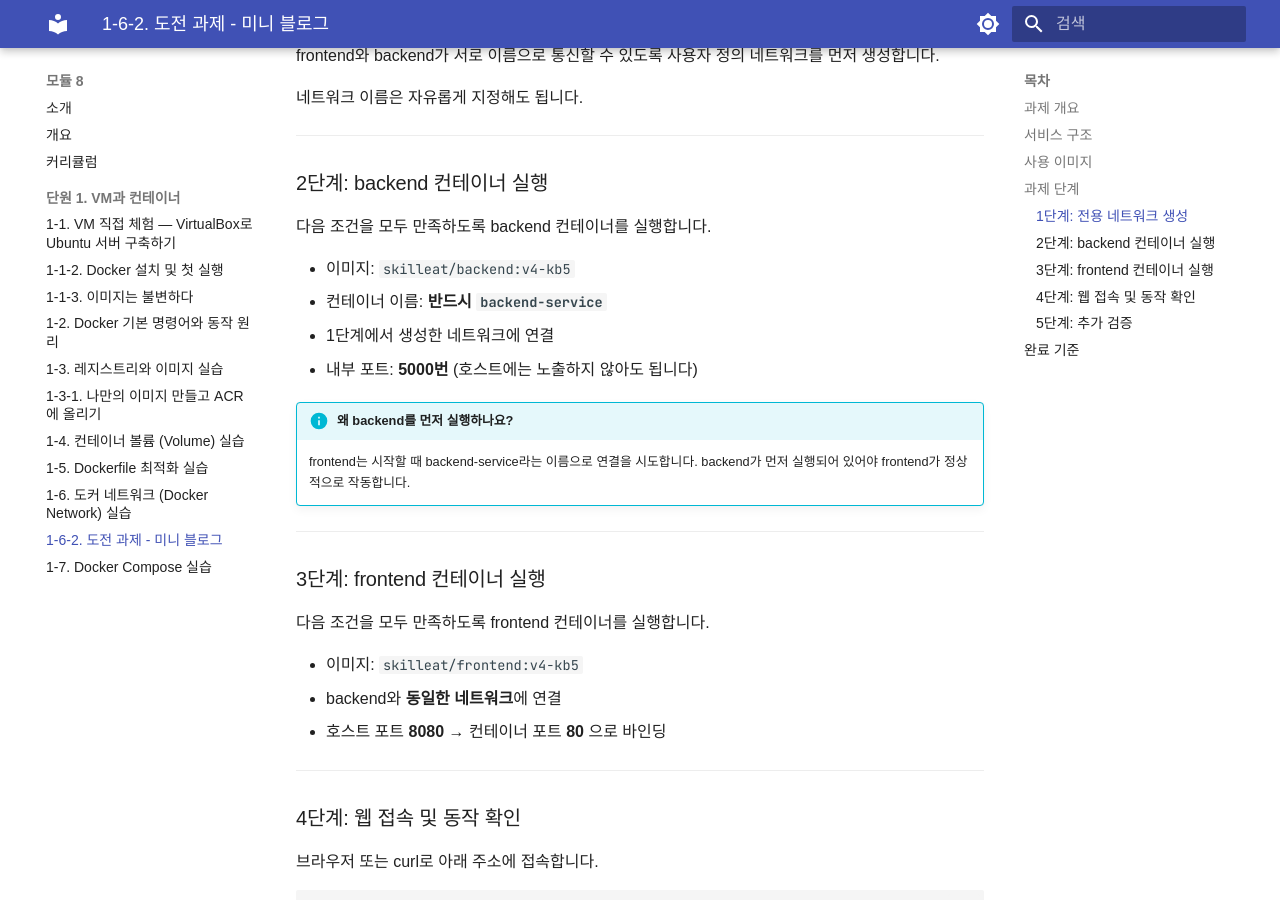
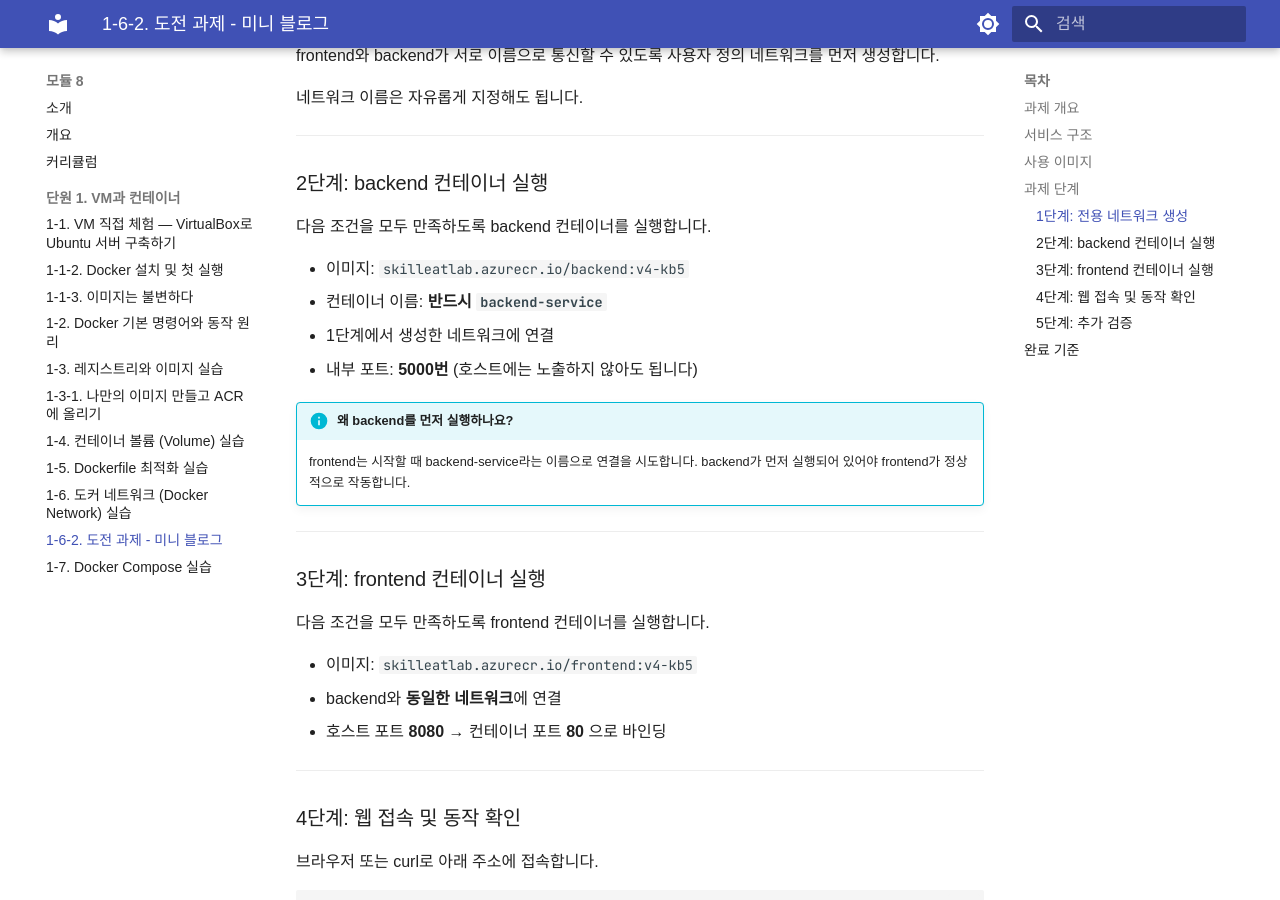
Before and after one commit to skilleat-labs/docker-k8s-labs, an MkDocs documentation site: the page built from docs/modules/module8/1-6-2.md, in a window 1280 px wide and 900 px high, scrolled down 1167 px. Built offline with MkDocs 1.6.1 and Material for MkDocs 9.7.7, drawn with Linux system fonts in a browser that asks for light colours; some web fonts are replaced.

Commit message:
1-6-2: 2·3단계 이미지 주소 ACR로 통일
Co-Authored-By: Claude Sonnet 4.6 <noreply@anthropic.com>

```diff
--- a/docs/modules/module8/1-6-2.md
+++ b/docs/modules/module8/1-6-2.md
@@ -49,7 +49,7 @@ frontend와 backend가 서로 이름으로 통신할 수 있도록 사용자 정
 
 다음 조건을 모두 만족하도록 backend 컨테이너를 실행합니다.
 
-- 이미지: `skilleat/backend:v4-kb5`
+- 이미지: `skilleatlab.azurecr.io/backend:v4-kb5`
 - 컨테이너 이름: **반드시 `backend-service`**
 - 1단계에서 생성한 네트워크에 연결
 - 내부 포트: **5000번** (호스트에는 노출하지 않아도 됩니다)
@@ -64,7 +64,7 @@ frontend와 backend가 서로 이름으로 통신할 수 있도록 사용자 정
 
 다음 조건을 모두 만족하도록 frontend 컨테이너를 실행합니다.
 
-- 이미지: `skilleat/frontend:v4-kb5`
+- 이미지: `skilleatlab.azurecr.io/frontend:v4-kb5`
 - backend와 **동일한 네트워크**에 연결
 - 호스트 포트 **8080** → 컨테이너 포트 **80** 으로 바인딩
 
```
